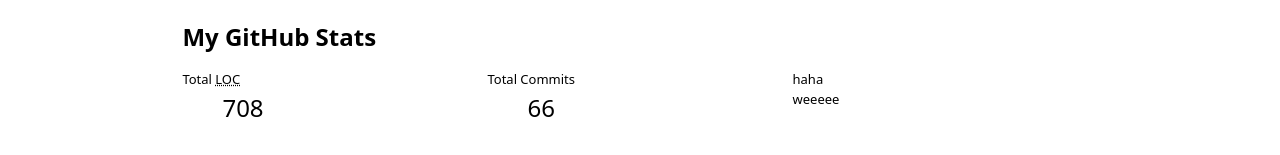
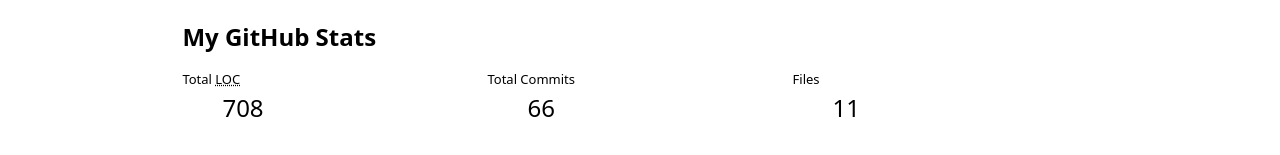
Before and after one commit to patrickxliu/my-portfolio, a SvelteKit app: page /meta in a window 1280 px wide. Shown: the part 275-430 px from the top of the page. Built offline with nearby package versions, Linux system fonts and the light colour scheme.

Commit message:
add files stat

```diff
--- a/src/routes/meta/+page.svelte
+++ b/src/routes/meta/+page.svelte
@@ -5,6 +5,7 @@
 
   let data = [];
   let commits = [];
+  let files = [];
 
   onMount(async () => {
     data = await d3.csv("images/loc.csv", row => ({
@@ -38,6 +39,8 @@
 
       return ret;
     });
+
+    files= d3.groups(data, d => d.file)
   });
 
   console.log(commits);
@@ -58,10 +61,10 @@
 <dl class="stats">
 	<dt>Total <abbr title="Lines of code">LOC</abbr></dt>
   <dt>Total Commits</dt>
-  <dt>haha</dt>
+  <dt>Files</dt>
 	<dd>{data.length}</dd>
   <dd>{commits.length}</dd>
-  <dt>weeeee</dt>
+  <dd>{files.length}</dd>
 </dl>
 
 
```
